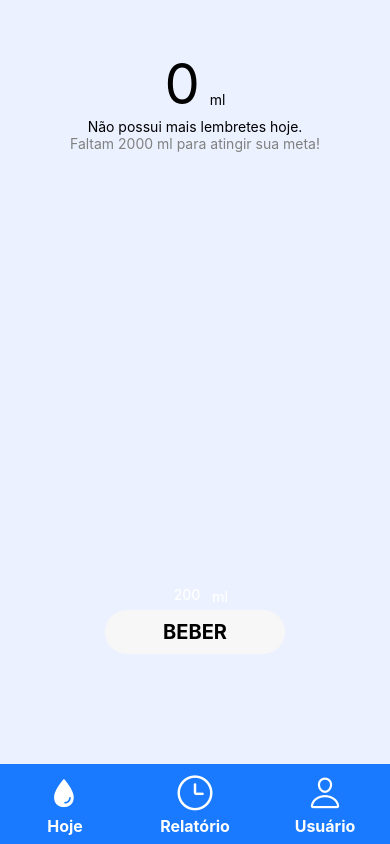
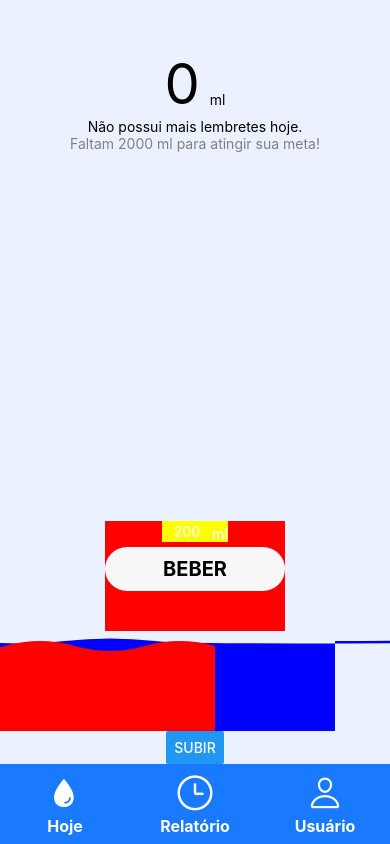
Before and after one commit to lucasgearhead/Water-App-Mobile, a React Native app: screen /Hoje in a window 390 px wide. Built offline with nearby package versions, Linux system fonts and the light colour scheme; what expo-notifications would draw is missing.

Commit message:
animated waves implemented

```diff
--- a/babel.config.js
+++ b/babel.config.js
@@ -1,6 +1,7 @@
-module.exports = function(api) {
+module.exports = function (api) {
   api.cache(true);
   return {
-    presets: ['babel-preset-expo'],
+    presets: ["babel-preset-expo"],
+    plugins: ["react-native-reanimated/plugin"],
   };
 };
--- a/package.json
+++ b/package.json
@@ -18,6 +18,7 @@
     "react-dom": "18.2.0",
     "react-native": "0.72.6",
     "react-native-background-task": "^0.2.1",
+    "react-native-reanimated": "~3.3.0",
     "react-native-safe-area-context": "4.6.3",
     "react-native-screens": "~3.22.0",
     "react-native-svg": "13.9.0",
--- /dev/null
+++ b/src/Components/waves/Waves.js
@@ -0,0 +1,95 @@
+import React from "react";
+import { Button, Dimensions } from "react-native";
+import { Svg, Path } from "react-native-svg";
+import Animated, {
+  Easing,
+  useAnimatedProps,
+  useSharedValue,
+  withTiming,
+  withRepeat,
+} from "react-native-reanimated";
+
+const { width } = Dimensions.get("screen");
+const AnimatedPath = Animated.createAnimatedComponent(Path);
+const AnimatedSvg = Animated.createAnimatedComponent(Svg);
+
+export default function Waves() {
+  const heightAnimated = useSharedValue(100);
+  const waveAnimated = useSharedValue(5);
+
+  const svgContainerProps = useAnimatedProps(() => {
+    return {
+      width,
+      height: heightAnimated.value,
+      viewBox: `0 0 ${width} ${heightAnimated.value}`,
+    };
+  });
+
+  const firstWaveProps = useAnimatedProps(() => {
+    return {
+      d: `
+    M 0 0
+    Q 45 ${waveAnimated.value} 90 0
+    T 180 0
+    T 270 0
+    T 360 0
+    T 900 0
+    T 540 0
+    V ${heightAnimated.value}
+    H 0
+    Z
+    `,
+    };
+  });
+
+  const secondWaveProps = useAnimatedProps(() => {
+    return {
+      d: `
+    M 0 0
+    Q 35 ${waveAnimated.value + 5} 70 0
+    T 140 0
+    T 210 0
+    T 280 0
+    T 350 0
+    T 420 0
+    V ${heightAnimated.value}
+    H 0
+    Z
+    `,
+    };
+  });
+
+  function handleDrink() {
+    waveAnimated.value = 5;
+    waveAnimated.value = withRepeat(
+      withTiming(17, {
+        duration: 500,
+        easing: Easing.ease,
+      }),
+      2,
+      true
+    );
+    heightAnimated.value = withTiming(heightAnimated.value + 100, {
+      duration: 1000,
+      easing: Easing.ease,
+    });
+  }
+
+  return (
+    <>
+      <AnimatedSvg animatedProps={svgContainerProps}>
+        <AnimatedPath
+          animatedProps={firstWaveProps}
+          fill={"blue"}
+          transform="translate(0, 10)"
+        />
+        <AnimatedPath
+          animatedProps={secondWaveProps}
+          fill={"red"}
+          transform="translate(0, 15)"
+        />
+      </AnimatedSvg>
+      <Button title="subir" onPress={handleDrink} />
+    </>
+  );
+}
--- a/src/screens/Today.js
+++ b/src/screens/Today.js
@@ -4,6 +4,7 @@ import { colors } from "../Constants/constants";
 
 import { useFocusEffect } from "@react-navigation/native";
 import AsyncStorage from "@react-native-async-storage/async-storage";
+import Waves from "../Components/waves/Waves";
 
 const TodayScreen = () => {
   const [goalValue, setGoalValue] = useState("");
@@ -195,16 +196,7 @@ const TodayScreen = () => {
           display: "flex",
           flexDirection: "column",
           alignItems: "center",
-          marginBottom: 40,
-        }}
-      >
-        <View
-          style={{
-            position: "absolute",
-            height: 300,
-            width: "100%",
-            backgroundColor: colors.primary,
-            bottom: -160,
+          backgroundColor: "red",
         }}
       >
         <View
@@ -213,6 +205,7 @@ const TodayScreen = () => {
             flexDirection: "row",
             marginBottom: 5,
             alignSelf: "center",
+            backgroundColor: "yellow",
           }}
         >
           <TextInput
@@ -260,7 +253,7 @@ const TodayScreen = () => {
           <Text style={{ fontSize: 20, fontWeight: "bold" }}>BEBER</Text>
         </TouchableOpacity>
       </View>
-      </View>
+      <Waves />
     </View>
   );
 };
```
Also changed, not shown: 1 other file (tests, documents, lock files or other folders). Lines whose indentation alone changed are shown as unchanged.
